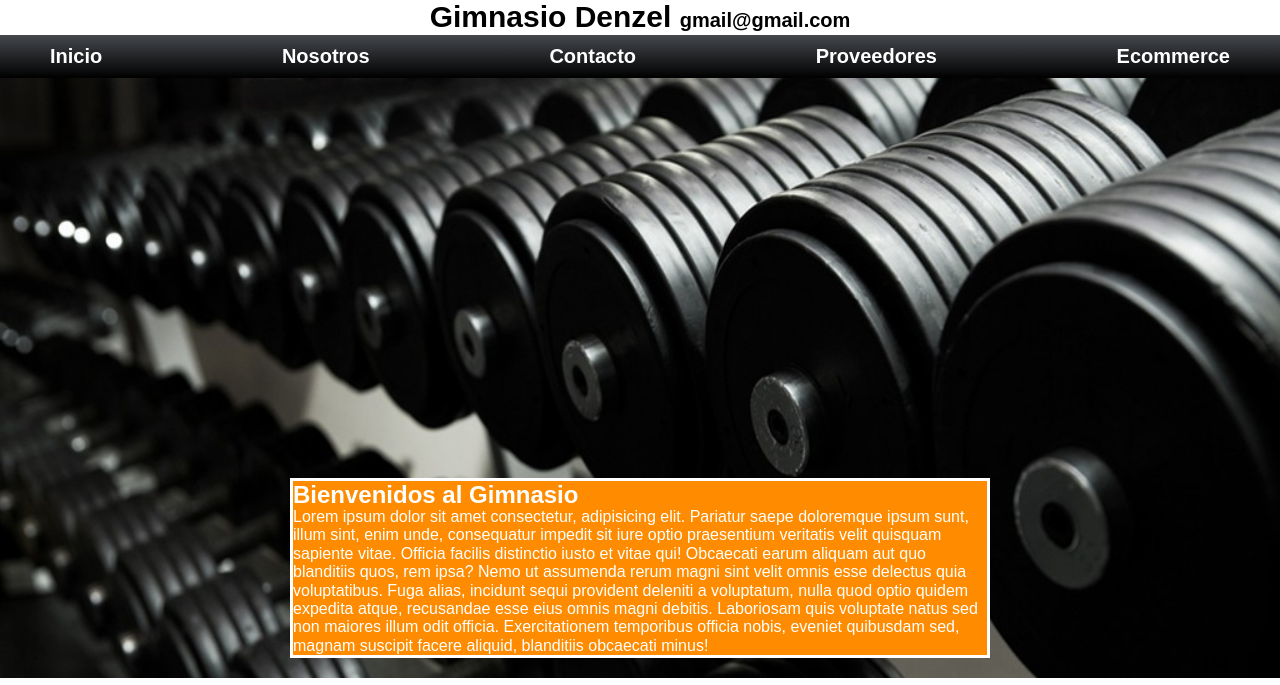
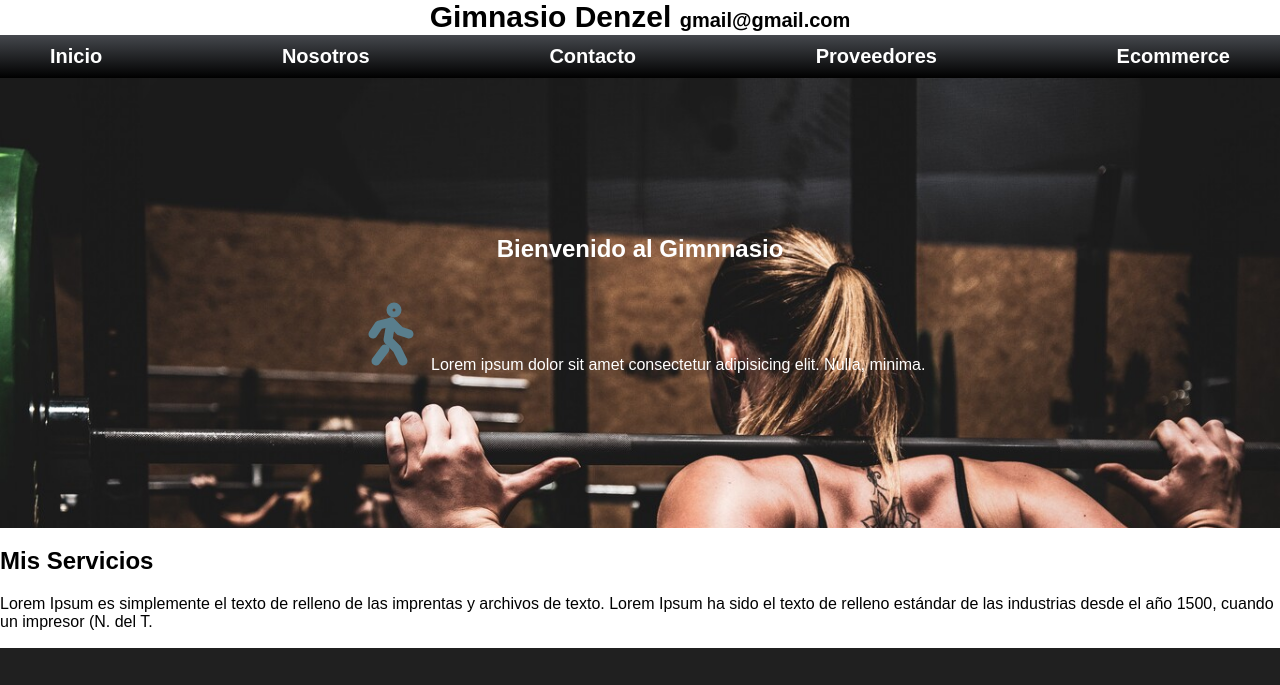
Before and after one commit to ARTHUR-END/Desafio-CoderHouse, a plain HTML site: page index.html in a window 1280 px wide. Shown: the top 685 px of the page. Drawn offline with Linux system fonts and the light colour scheme.

Commit message:
arreglando el slider

```diff
--- a/css/styles.css
+++ b/css/styles.css
@@ -36,95 +36,34 @@ body {
   font-size: 2rem;
   text-align: right;
 }
-* {
-  margin: 0;
-  padding: 0;
+.hero {
+  background-image: url(../img/portada.jpeg);
+  background-repeat: no-repeat;
+  background-size: cover;
+  height: 450px;
   position: relative;
-  box-sizing: border-box;
-  font-family: sans-serif;
 }
-.slider {
+.contenido-hero {
+  position: absolute;
   width: 100%;
-  height: 600px;
-  overflow: hidden;
-  background-size: cover;
+  height: 100%;
+  display: flex;
+  flex-direction: column;
+  align-items: center;
+  justify-content: center;
 }
-.slider ul {
+.contenido-hero h2,
+.contenido-hero p {
+  color: var(--blanco);
+}
+.icono-hero {
   display: flex;
-  animation: cambio 20s infinite alternate;
-  width: 400%;
+  align-items: flex-end;
 }
-.slider li {
-  width: 50%;
-  list-style: none;
-}
-.slider img {
-  width: 100%;
-  /* height: 40%; */
-  margin: 0;
-}
-.contenido-slider-texto {
-  width: auto;
-  min-width: 300px;
-  max-width: 700px;
-  /* position: absolute; */
-  color: var(--blanco);
-  /* padding: -30rem;
-    bottom: 20rem;
-    left: 50rem;
-    top: 20rem;
-    right: 50rem; */
-  border: solid;
-  background-color: #ff8c00;
-  margin: auto;
-  margin-top: -200px;
-  margin-bottom: 100px;
-}
-@keyframes cambio {
-  0% {
-    margin-left: 0;
-  }
-  20% {
-    margin-left: 0;
-  }
-
-  25% {
-    margin-left: -100%;
-  }
-  45% {
-    margin-left: -100%;
-  }
-
-  50% {
-    margin-left: -200%;
-  }
-  70% {
-    margin-left: -200%;
-  }
-
-  75% {
-    margin-left: -300%;
-  }
-  100% {
-    margin-left: -300%;
-  }
-}
-@media only screen and (min-width: 320px) and (max-width: 768px) {
-  .slider,
-  .slider ul,
-  .slider img {
-    background-size: 100% 100%;
-    background-repeat: no-repeat;
-    width: 70%;
-    background-size: cover;
-  }
-}
-
 .contenedor {
   width: 120rem;
   margin: 0 auto;
 }
-
 .nav-bg {
   overflow: hidden;
   /* Permalink - use to edit and share this gradient: https://colorzilla.com/gradient-editor/#45484d+0,000000+100;Black+3D+%231 */
@@ -146,13 +85,11 @@ body {
   ); /* W3C, IE10+, FF16+, Chrome26+, Opera12+, Safari7+ */
   filter: progid:DXImageTransform.Microsoft.gradient( startColorstr='#45484d', endColorstr='#000000',GradientType=0 ); /* IE6-9 */
 }
-
 .navegacion-principal {
   display: flex;
   flex-direction: column;
   justify-content: space-between;
 }
-
 .navegacion-principal a {
   padding: 1rem;
   flex-direction: column;
--- a/index.html
+++ b/index.html
@@ -29,48 +29,46 @@
         <a href="./paginas/ecommerce.html">Ecommerce</a>
       </nav>
     </div>
-    <section>
-      <div class="slider">
-        <ul class="contenido-slider">
-          <li>
-            <img src="./img/1503484509_661389_1503484792_noticia_normal.jpg" />
-          </li>
-          <li>
-            <img src="./img/71-712539_gym-cover-photos-for-facebook-hd.jpg" />
-          </li>
-          <li>
-            <img src="/img/dogpound_gimnasio_9839.jpg" />
-          </li>
-          <li>
-            <img src="/img/fdrx2Oq.jpeg" />
-          </li>
-        </ul>
+
+    <section class="hero">
+      <div class="contenido-hero">
+        <h2>Bienvenido al Gimnnasio</h2>
+        <div class="icono-hero">
+          <p>
+            <svg
+              xmlns="http://www.w3.org/2000/svg"
+              class="icon icon-tabler icon-tabler-walk"
+              width="72"
+              height="72"
+              viewBox="0 0 24 24"
+              stroke-width="3"
+              stroke="#597e8d"
+              fill="none"
+              stroke-linecap="round"
+              stroke-linejoin="round"
+            >
+              <path stroke="none" d="M0 0h24v24H0z" fill="none" />
+              <circle cx="13" cy="4" r="1" />
+              <line x1="7" y1="21" x2="10" y2="17" />
+              <path d="M16 21l-2 -4l-3 -3l1 -6" />
+              <path d="M6 12l2 -3l4 -1l3 3l3 1" />
+            </svg>
+            Lorem ipsum dolor sit amet consectetur adipisicing elit. Nulla,
+            minima.
+          </p>
         </div>
-      <div class="contenido-slider-texto">
-        <h2>Bienvenidos al Gimnasio</h2>
-        <p>
-          Lorem ipsum dolor sit amet consectetur, adipisicing elit. Pariatur
-          saepe doloremque ipsum sunt, illum sint, enim unde, consequatur
-          impedit sit iure optio praesentium veritatis velit quisquam sapiente
-          vitae. Officia facilis distinctio iusto et vitae qui! Obcaecati earum
-          aliquam aut quo blanditiis quos, rem ipsa? Nemo ut assumenda rerum
-          magni sint velit omnis esse delectus quia voluptatibus. Fuga alias,
-          incidunt sequi provident deleniti a voluptatum, nulla quod optio
-          quidem expedita atque, recusandae esse eius omnis magni debitis.
-          Laboriosam quis voluptate natus sed non maiores illum odit officia.
-          Exercitationem temporibus officia nobis, eveniet quibusdam sed, magnam
-          suscipit facere aliquid, blanditiis obcaecati minus!
-        </p>
       </div>
     </section>
 
     <main>
       <h2>Mis Servicios</h2>
+      <div>
         <p>
           Lorem Ipsum es simplemente el texto de relleno de las imprentas y
           archivos de texto. Lorem Ipsum ha sido el texto de relleno estándar de
           las industrias desde el año 1500, cuando un impresor (N. del T.
         </p>
+      </div>
     </main>
     <footer>
       <div class="container-footer-all">
```
Also changed, not shown: img/portada.jpeg (added). Lines whose indentation alone changed are shown as unchanged.
